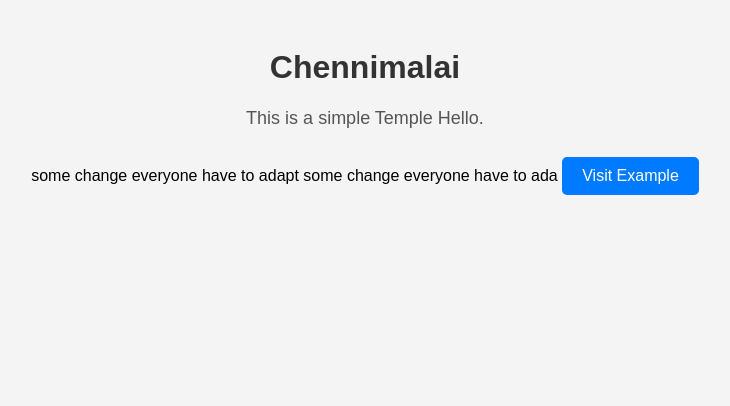
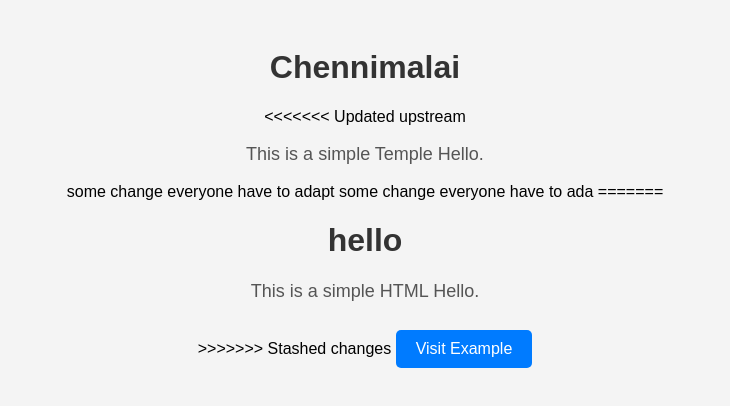
Before and after one commit to surendarn69/samplerepo, a plain HTML site: page index.html in a window 1280 px wide. Shown: the whole page, without its empty margins (275-1005 px from the left). Drawn offline with Linux system fonts and the light colour scheme.

Commit message:
feat: correct

```diff
--- a/index.html
+++ b/index.html
@@ -8,9 +8,14 @@
 </head>
 <body>
     <h1>Chennimalai</h1>
+<<<<<<< Updated upstream
     <p>This is a simple Temple Hello.</p>
 some change everyone have to adapt
 some change everyone have to ada
+=======
+    <h1>hello</h1>
+    <p>This is a simple HTML Hello.</p>
+>>>>>>> Stashed changes
     <a href="https://www.example.com">Visit Example</a>
 </body>
 </html>
```
